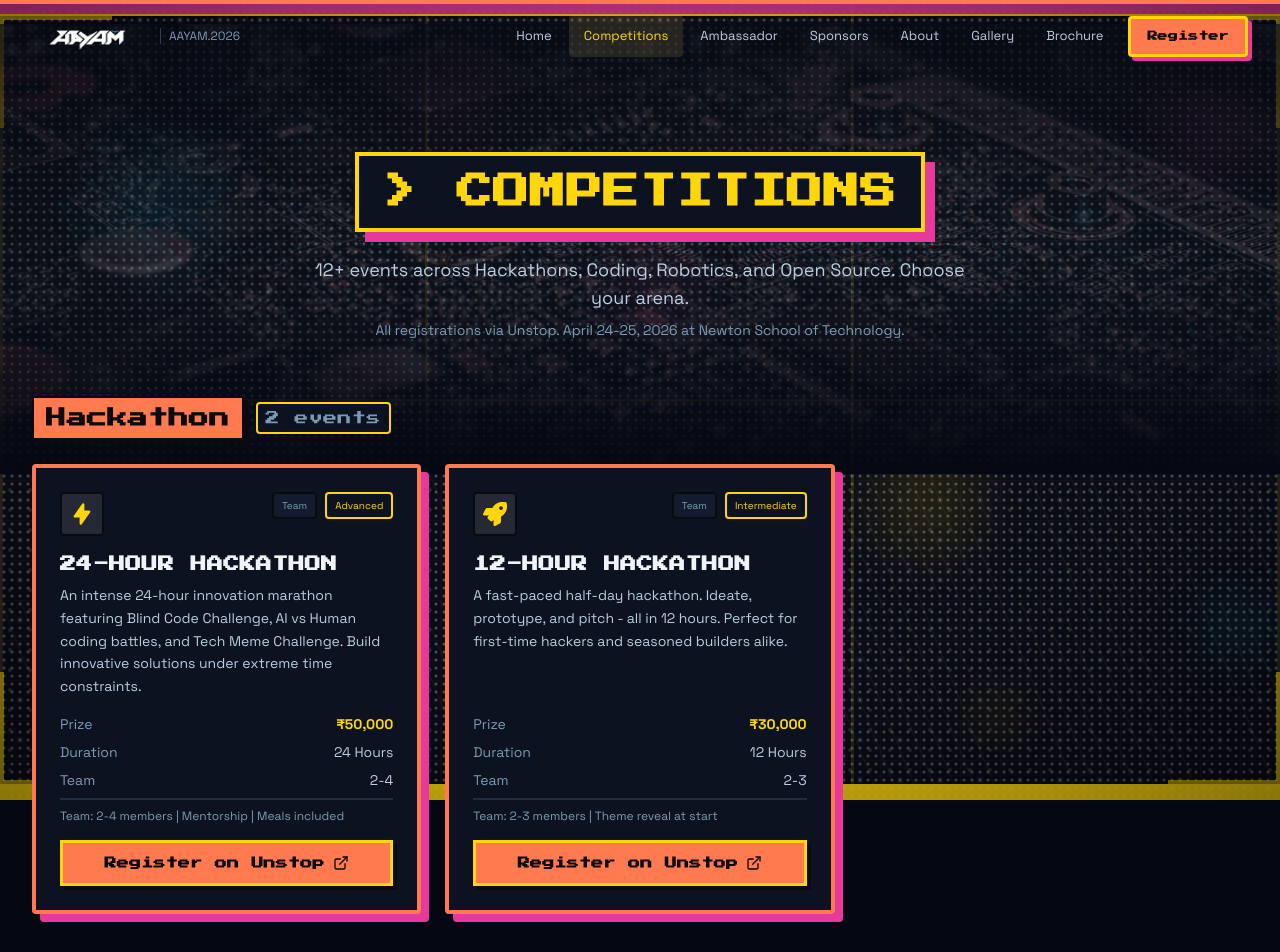
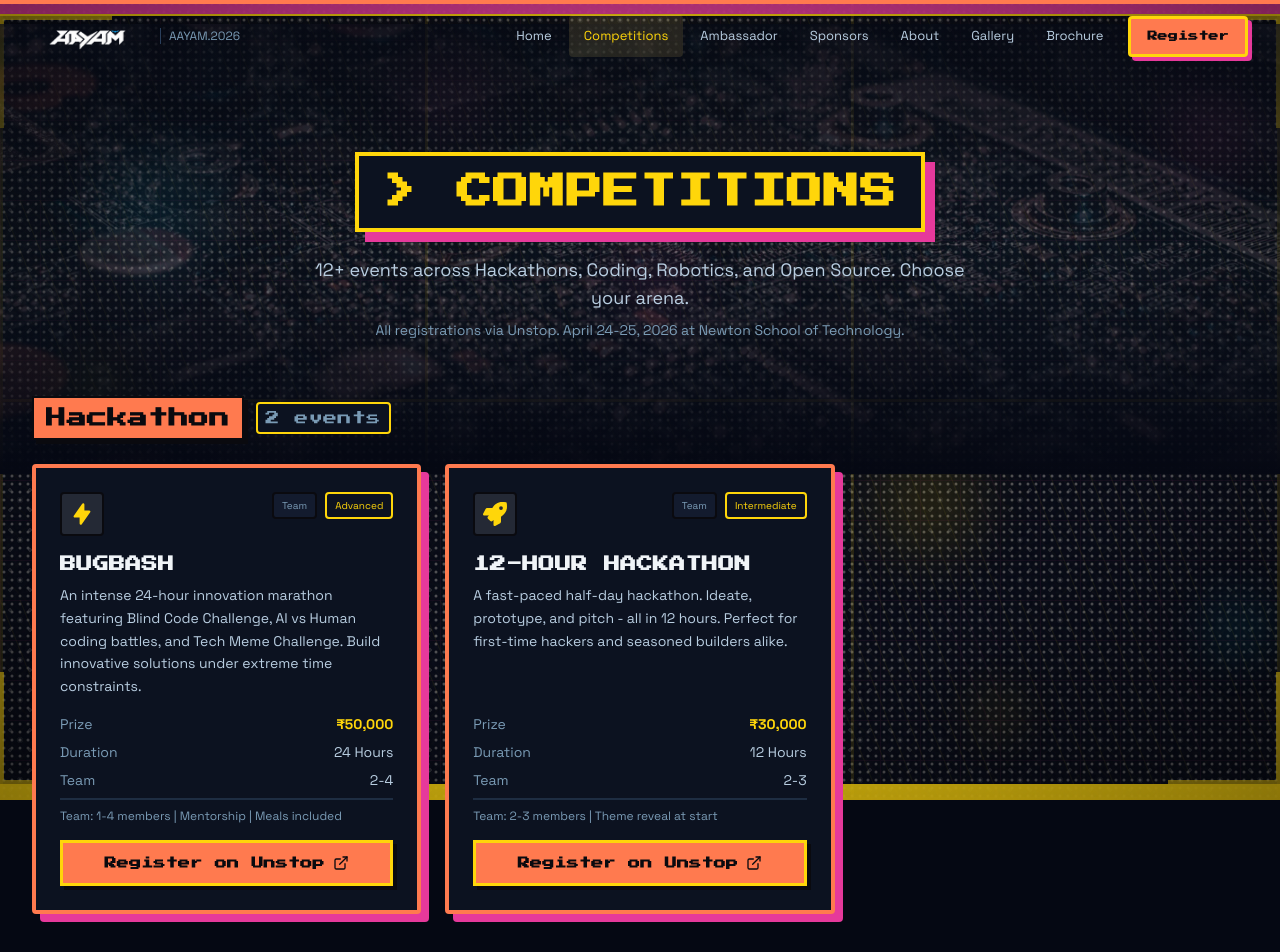
Before and after one commit to geetxnshgoyal/aayam, a Next.js app: page /competitions in a window 1280 px wide. Shown: the top 952 px of the page. Built offline with nearby package versions, Linux system fonts and the light colour scheme.

Commit message:
updated bugbash

```diff
--- a/app/competitions/page.tsx
+++ b/app/competitions/page.tsx
@@ -13,17 +13,17 @@ type CompItem = (typeof competitions)[number];
 const competitions = [
   {
     id: '24h-hackathon',
-    title: '24-Hour Hackathon',
+    title: 'BugBash',
     category: 'Hackathon',
     icon: HiLightningBolt,
     description: 'An intense 24-hour innovation marathon featuring Blind Code Challenge, AI vs Human coding battles, and Tech Meme Challenge. Build innovative solutions under extreme time constraints.',
-    details: 'Team: 2-4 members | Mentorship | Meals included',
+    details: 'Team: 1-4 members | Mentorship | Meals included',
     duration: '24 Hours',
     type: 'Team',
     difficulty: 'Advanced',
     prize: '₹50,000',
     participants: '2-4',
-    registrationLink: 'https://unstop.com/competitions',
+    registrationLink: 'https://unstop.com/p/bugbash-aayam-newton-school-of-technology-bengaluru-karnataka-1658793',
   },
   {
     id: '12h-hackathon',
```
